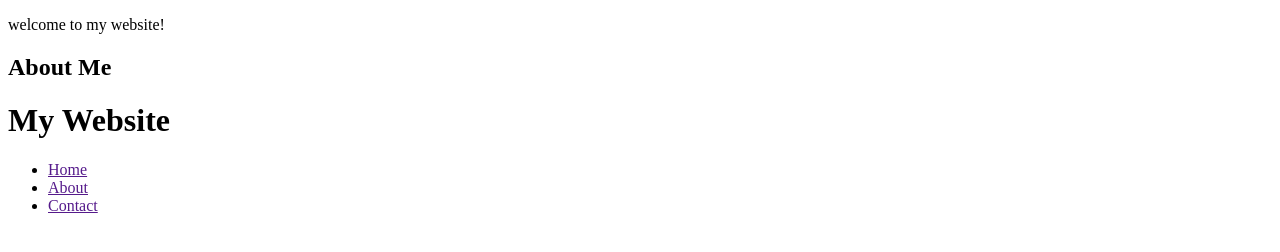
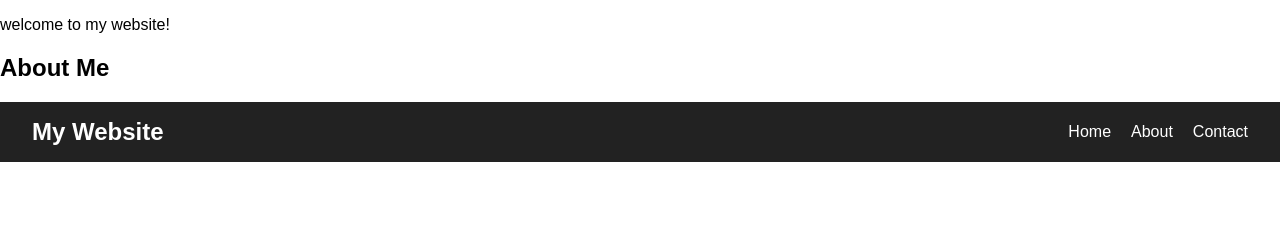
Before and after one commit to hasekuru/intro-repo, a plain HTML site: page index.html in a window 1280 px wide. Drawn offline with Linux system fonts and the light colour scheme.

Commit message:
ヘッダーを追加した

```diff
--- a/index.html
+++ b/index.html
@@ -4,19 +4,22 @@
     <meta charset="UTF-8">
     <meta name="viewport" content="width=device-width, initial-scale=1.0">
     <title>Document</title>
+    <link rel="stylesheet" href="style.css">
 </head>
 <body>
     <p>welcome to my website!</p>
     <h2>About Me</h2>
+
     <header>
         <h1>My Website</h1>
         <nav>
             <ul>
-                <li><a href="">Home</a></li>
-                <li><a href="">About</a></li>
-                <li><a href="">Contact</a></li>
+                <li><a href="#">Home</a></li>
+                <li><a href="#">About</a></li>
+                <li><a href="#">Contact</a></li>
             </ul>
         </nav>
     </header>
+
 </body>
 </html>
--- /dev/null
+++ b/style.css
@@ -0,0 +1,35 @@
+body {
+	margin: 0;
+	font-family: Arial, sans-serif;
+}
+
+header {
+	display: flex;
+	justify-content: space-between;
+	align-items: center;
+	padding: 16px 32px;
+	background-color: #222;
+	color: #fff;
+}
+
+header h1 {
+	margin: 0;
+	font-size: 24px;
+}
+
+header ul {
+	display: flex;
+	gap: 20px;
+	margin: 0;
+	padding: 0;
+	list-style: none;
+}
+
+header a {
+	color: #fff;
+	text-decoration: none;
+}
+
+header a:hover {
+	color: #9ad;
+}
```
